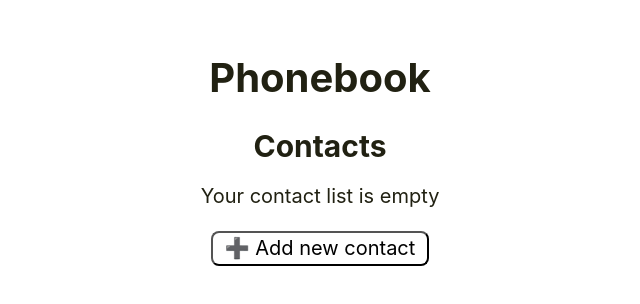
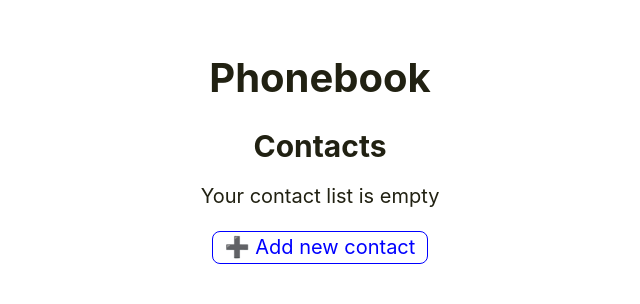
Before and after one commit to y-hrubskyi/goit-react-hw-06-phonebook, a React (Create React App) app: page / in a window 1280 px wide. Shown: the top 304 px of the page, without its empty margins (320-960 px from the left). Built offline with nearby package versions, Linux system fonts and the light colour scheme.

Commit message:
refactor: upd styles and react-modal-portal render

```diff
--- a/src/components/AddContact/AddContact.jsx
+++ b/src/components/AddContact/AddContact.jsx
@@ -44,6 +44,7 @@
       <Button type="button" onClick={toggleModal}>
         ➕ Add new contact
       </Button>
+      {modalIsOpen && (
         <ModalBase isOpen={modalIsOpen} onClose={toggleModal}>
           <ContactForm
             contact={{ name: '', number: '' }}
@@ -51,6 +52,7 @@
             onSubmit={handleSubmit}
           />
         </ModalBase>
+      )}
     </Wrapper>
   );
 };
--- a/src/components/App.jsx
+++ b/src/components/App.jsx
@@ -9,7 +9,7 @@
 import { ContactList } from './ContactList/ContactList';
 import { AddContact } from './AddContact/AddContact';
 
-import { GlobalStyle } from '../styles/GlobalStyle';
+import { GlobalStyle } from 'styles/GlobalStyle';
 import { Layout, PageTitle, Title } from './App.styled';
 
 export const App = () => {
@@ -19,9 +19,9 @@
   const filteredContacts = filterContacts(contacts, filter);
   const results = filteredContacts.length;
 
-  let filterInfo = '';
-  if (!results && !filter) filterInfo = <p>Your contact list is empty</p>;
-  if (!results && filter) filterInfo = <p>Not Finded</p>;
+  let filterResult = '';
+  if (!results && !filter) filterResult = 'Your contact list is empty';
+  if (!results && filter) filterResult = 'Not contacts found';
 
   return (
     <Layout>
@@ -34,7 +34,7 @@
       {filteredContacts.length ? (
         <ContactList contacts={filteredContacts} />
       ) : (
-        filterInfo
+        <p>{filterResult}</p>
       )}
       <AddContact />
     </Layout>
--- a/src/components/ContactForm/ContactForm.styled.js
+++ b/src/components/ContactForm/ContactForm.styled.js
@@ -41,6 +41,8 @@
 
   border-radius: ${p => p.theme.radii.md};
   background-color: transparent;
+  border: 1px solid ${p => p.theme.colors.accent};
+  color: ${p => p.theme.colors.accent};
 
   transition: ${p => p.theme.transition('color')},
     ${p => p.theme.transition('background-color')};
--- a/src/components/ContactItem/ContactItem.jsx
+++ b/src/components/ContactItem/ContactItem.jsx
@@ -36,11 +36,13 @@
           </Button>
         </div>
       </ContactWrapper>
-      <EditContact
-        contact={contact}
-        isOpen={modalIsOpen}
-        onClose={toggleModal}
-      />
+      {modalIsOpen && (
+        <EditContact
+          contact={contact}
+          isOpen={modalIsOpen}
+          onClose={toggleModal}
+        />
+      )}
     </li>
   );
 };
--- a/src/components/ContactItem/ContactItem.styled.js
+++ b/src/components/ContactItem/ContactItem.styled.js
@@ -13,8 +13,10 @@
   font-size: 14px;
 
   background-color: transparent;
-  border-color: ${p => p.theme.colors.white};
+  border-color: ${p => p.theme.colors.accent};
   border-radius: ${p => p.theme.radii.sm};
+  border: 1px solid ${p => p.theme.colors.accent};
+  color: ${p => p.theme.colors.accent};
 
   transition: ${p => p.theme.transition('color')},
     ${p => p.theme.transition('background-color')};
```
Lines whose indentation alone changed are shown as unchanged.
